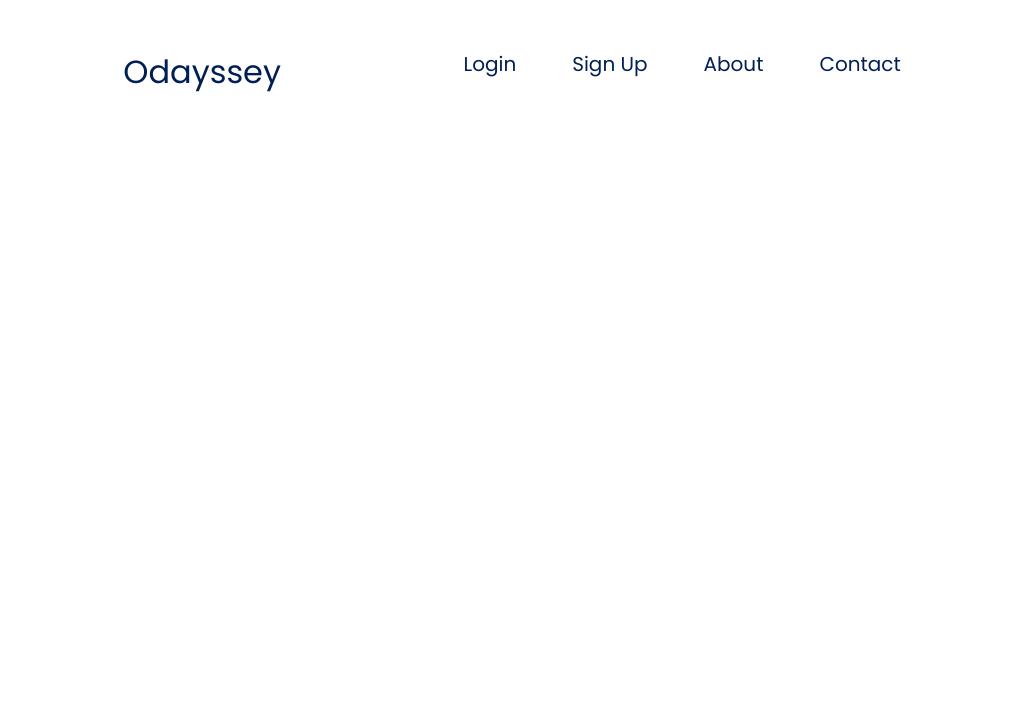
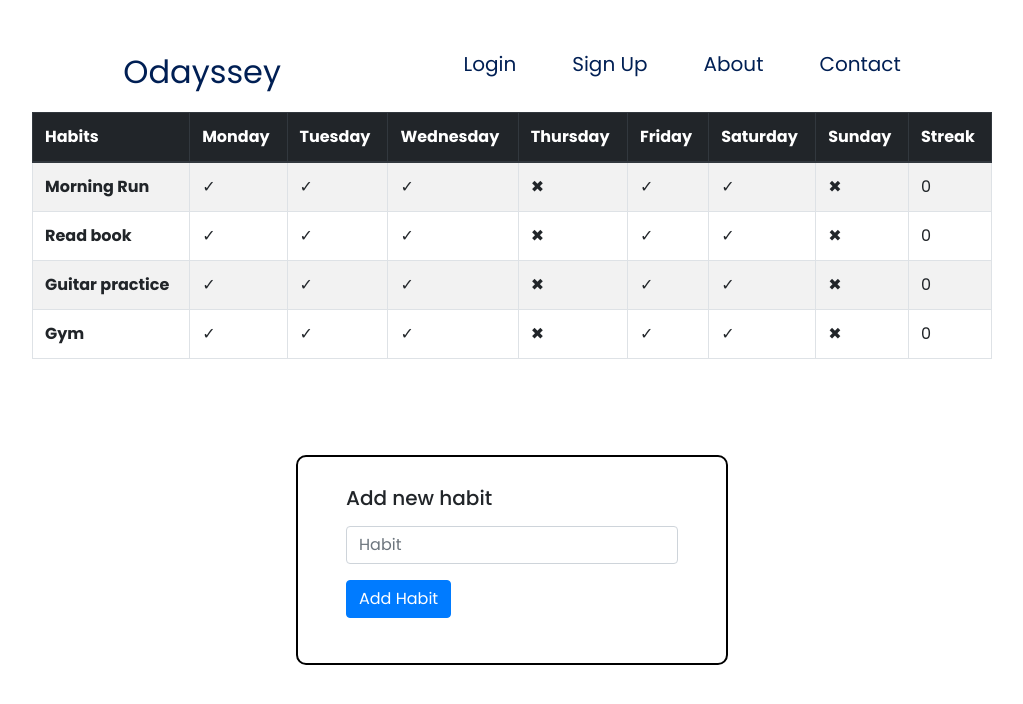
Before and after one commit to Vikram-04/Odayssey, a Flask app: template templates/index.html in a window 1280 px wide. Shown: the top 704 px of the page, without its empty margins (128-1151 px from the left). Run offline with Flask 3, Linux system fonts and the light colour scheme; the template is opened without the code that fills it: values that come from a table or form of the project are taken from there, others are empty; some web fonts are replaced.

Commit message:
Habit tracker database setup

```diff
--- a/app.py
+++ b/app.py
@@ -25,9 +25,15 @@ class User(db.Model):
     id = db.Column(db.Integer, primary_key=True)
     username = db.Column(db.String(80), unique=True, nullable=False)
     hash = db.Column(db.String(120), nullable=False)
+    habits = db.relationship('Habit', backref='users', lazy=True)
 
-    def __repr__(self):
-        return f'Username: {self.username}, Hash: {self.hash}'
+
+class Habit(db.Model):
+    __tablename__ = "habits"
+    id = db.Column(db.Integer, primary_key = True)
+    user_id = db.Column(db.Integer, db.ForeignKey('users.id'), nullable = False)
+    habit = db.Column(db.String(100), nullable=False)
+
 
 with app.app_context():
     db.create_all()
@@ -35,12 +41,21 @@ with app.app_context():
 
 @app.route("/")
 def index():
+    session.clear()
     return render_template("homepage.html")
 
-@app.route("/habits")
+@app.route("/home", methods=["GET", "POST"])
 @login_required
 def home():
-    return render_template("index.html",username=session["username"])
+    user_id  = User.query.filter_by(username=session["username"]).first().id
+    if request.method == "POST":
+        habit = request.form.get("habit")
+        new_habit = Habit(user_id=user_id, habit=habit)
+        db.session.add(new_habit)
+        db.session.commit()
+        return redirect("/home")
+    habits = Habit.query.filter_by(user_id=user_id).all()
+    return render_template("index.html",username=session["username"],habits=habits)
 
 @app.route("/login", methods=["GET", "POST"])
 def login():
--- a/templates/index.html
+++ b/templates/index.html
@@ -1,2 +1,50 @@
-{% extends "layout.html" %} {% block title %} Habit Tracker {% endblock %} {%
-block body %} {% endblock %}
+{% extends "layout.html" %} {% block title %} Habit Tracker{% endblock %}
+{%block body %}
+<table class="table table-striped table-hover table-bordered">
+  <thead class="thead-dark">
+    <tr>
+      <th scope="col">Habits</th>
+      <th scope="col">Monday</th>
+      <th scope="col">Tuesday</th>
+      <th scope="col">Wednesday</th>
+      <th scope="col">Thursday</th>
+      <th scope="col">Friday</th>
+      <th scope="col">Saturday</th>
+      <th scope="col">Sunday</th>
+      <th scope="col">Streak</th>
+    </tr>
+  </thead>
+  <tbody>
+    {% for row in habits %}
+    <tr>
+      <th scope="row">{{ row.habit }}</th>
+      <td>&#10003;</td>
+      <td>&#10003;</td>
+      <td>&#10003;</td>
+      <td>&#10006;</td>
+      <td>&#10003;</td>
+      <td>&#10003;</td>
+      <td>&#10006;</td>
+      <td>0</td>
+    </tr>
+    {% endfor %}
+  </tbody>
+</table>
+
+<form action="/home" method="post" class="form-container mx-auto">
+  <div class="form-group"><h5>Add new habit</h5></div>
+  <div class="form-group">
+    <input
+      class="form-control"
+      type="text"
+      placeholder="Habit"
+      autocomplete="off"
+      name="habit"
+    />
+  </div>
+  <div class="form-group">
+    <button class="btn btn-primary">Add Habit</button>
+  </div>
+</form>
+
+{% endblock %}
```
Also changed, not shown: instance/odayssey.db.
